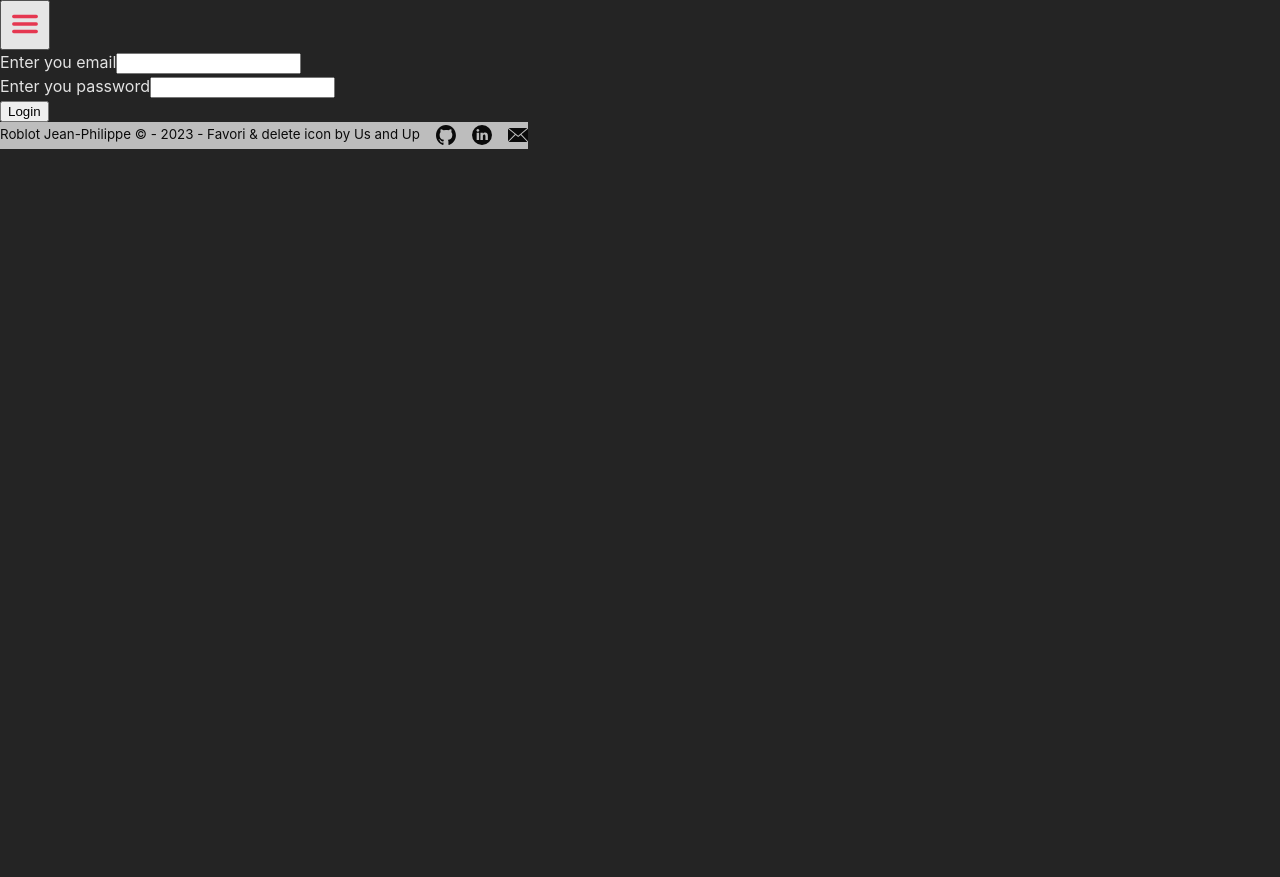
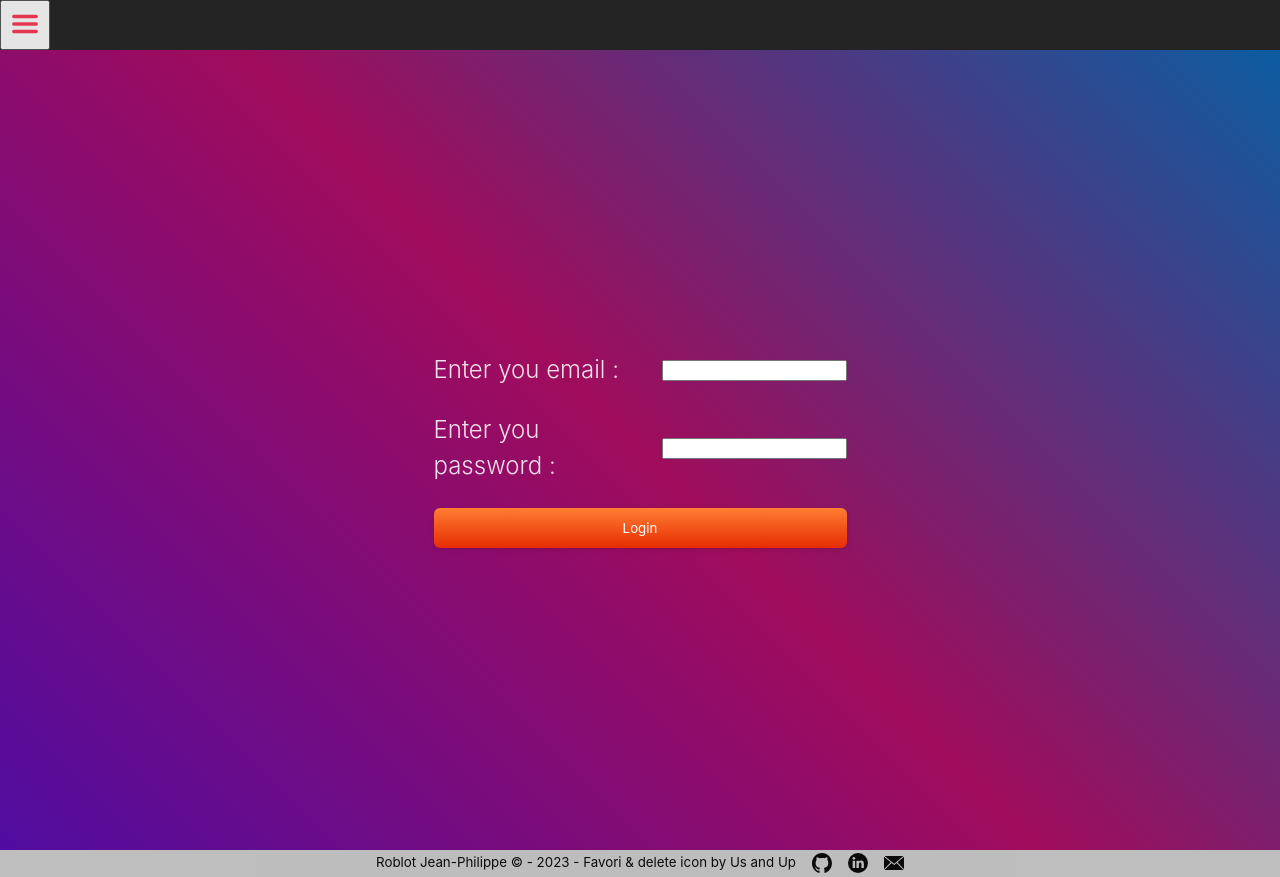
Before and after one commit to Beldaras/meteo-checker, a React (Vite) app: page /login in a window 1280 px wide. Before the commit the page ends 800 px from the top, so only its background shows below. Built offline with nearby package versions, Linux system fonts and the light colour scheme.

Commit message:
add some CSS to sign up and login

```diff
--- a/src/pages/Login.jsx
+++ b/src/pages/Login.jsx
@@ -2,6 +2,7 @@ import { useState } from "react";
 import { useNavigate } from "react-router-dom";
 import meteoAPI from "../services/meteoAPI.js";
 import { useAuthContext } from "../contexts/authContext.jsx";
+import styles from "../styles/Forms.module.css";
 
 function Login() {
   const [email, setEmail] = useState("");
@@ -32,29 +33,31 @@ function Login() {
   };
 
   return (
-    <>
-      <form onSubmit={handleSubmit}>
-        <div>
-          <label htmlFor="email">Enter you email</label>
+    <div className={styles.welcome}>
+      <form onSubmit={handleSubmit} className={styles.form}>
+        <div className={styles.item}>
+          <label htmlFor="email" className={styles.label}>Enter you email : </label>
           <input
+            className={styles.input}
             type="email"
             name="email"
             id="email"
             onChange={(e) => setEmail(e.target.value)}
           />
         </div>
-        <div>
-          <label htmlFor="password">Enter you password</label>
+        <div className={styles.item}>
+          <label htmlFor="password" className={styles.label}>Enter you password : </label>
           <input
+            className={styles.input}
             type="password"
             name="password"
             id="password"
             onChange={(e) => setPassword(e.target.value)}
           />
         </div>
-        <button type="submit">Login</button>
+        <button className={styles.button} type="submit">Login</button>
       </form>
-    </>
+    </div>
   );
 }
 
--- a/src/pages/SignUp.jsx
+++ b/src/pages/SignUp.jsx
@@ -1,6 +1,7 @@
 import { useState } from "react";
 import { useNavigate } from "react-router-dom";
 import meteoAPI from "../services/meteoAPI.js";
+import styles from "../styles/Forms.module.css";
 
 function SignUp() {
   const [email, setEmail] = useState("");
@@ -29,47 +30,51 @@ function SignUp() {
   };
 
   return (
-    <>
-      <form onSubmit={handleSubmit}>
-        <div>
-          <label htmlFor="email">Enter you email</label>
+    <div className={styles.welcome}>
+      <form onSubmit={handleSubmit} className={styles.form}>
+        <div className={styles.item}>
+          <label htmlFor="email" className={styles.label}>Enter you email : </label>
           <input
+            className={styles.input}
             type="email"
             name="email"
             id="email"
             onChange={(e) => setEmail(e.target.value)}
           />
         </div>
-        <div>
-          <label htmlFor="password">Enter you password</label>
+        <div className={styles.item}>
+          <label htmlFor="password" className={styles.label}>Enter you password : </label>
           <input
+            className={styles.input}
             type="password"
             name="password"
             id="password"
             onChange={(e) => setPassword(e.target.value)}
           />
         </div>
-        <div>
-          <label htmlFor="firstname">Enter you firstname</label>
+        <div className={styles.item}>
+          <label htmlFor="firstname" className={styles.label}>Enter you firstname : </label>
           <input
+            className={styles.input}
             type="firstname"
             name="firstname"
             id="firstname"
             onChange={(e) => setFirstname(e.target.value)}
           />
         </div>
-        <div>
-          <label htmlFor="lastname">Enter you lastname</label>
+        <div className={styles.item}>
+          <label htmlFor="lastname" className={styles.label}>Enter you lastname : </label>
           <input
+            className={styles.input}
             type="lastname"
             name="lastname"
             id="lastname"
             onChange={(e) => setLastname(e.target.value)}
           />
         </div>
-        <button type="submit">Register</button>
+        <button className={styles.button} type="submit">Register</button>
       </form>
-    </>
+    </div>
   );
 }
 
--- /dev/null
+++ b/src/styles/Forms.module.css
@@ -0,0 +1,74 @@
+.welcome {
+  display: flex;
+  flex-direction: column;
+  justify-content: center;
+  align-items: center;
+  font-size: 1.5em;
+  font-weight: 300;
+  min-width: 100vw;
+  height: 100vh;
+  background: linear-gradient(45deg, #500ca0, #A00C5C, #0C5CA0);
+}
+
+.form {
+  display: flex;
+  flex-direction: column;
+  justify-content: center;
+  align-items: center;
+  gap: 1em
+}
+
+.item {
+  display: flex;
+  justify-content: left;
+  align-items: center;
+  width: 100%;
+}
+
+.label {
+  display: flex;
+  justify-content: left;
+  align-items: center;
+  width: 9em;
+  margin-right: 0.5em;
+}
+
+.input {
+  display: flex;
+  justify-content: center;
+  align-items: center;
+}
+
+
+
+.button{
+  background-color: initial;
+  background-image: linear-gradient(-180deg, #FF7E31, #E62C03);
+  border-radius: 6px;
+  box-shadow: rgba(0, 0, 0, 0.1) 0 2px 4px;
+  color: #FFFFFF;
+  cursor: pointer;
+  display: inline-block;
+  font-family: Inter,-apple-system,system-ui,Roboto,"Helvetica Neue",Arial,sans-serif;
+  height: 40px;
+  line-height: 40px;
+  outline: 0;
+  overflow: hidden;
+  padding: 0 20px;
+  pointer-events: auto;
+  position: relative;
+  text-align: center;
+  touch-action: manipulation;
+  user-select: none;
+  -webkit-user-select: none;
+  vertical-align: top;
+  white-space: nowrap;
+  width: 100%;
+  z-index: 9;
+  border: 0;
+  transition: box-shadow .2s;
+}
+
+.button:hover {
+  box-shadow: rgba(253, 76, 0, 0.5) 0 3px 8px;
+}
--- a/src/styles/Home.module.css
+++ b/src/styles/Home.module.css
@@ -5,7 +5,7 @@
   align-items: center;
   font-size: 1.5em;
   font-weight: 300;
-  width: 100vw;
+  min-width: 100vw;
   height: 100vh;
   background: linear-gradient(45deg, #500ca0, #A00C5C, #0C5CA0);
 }
```
